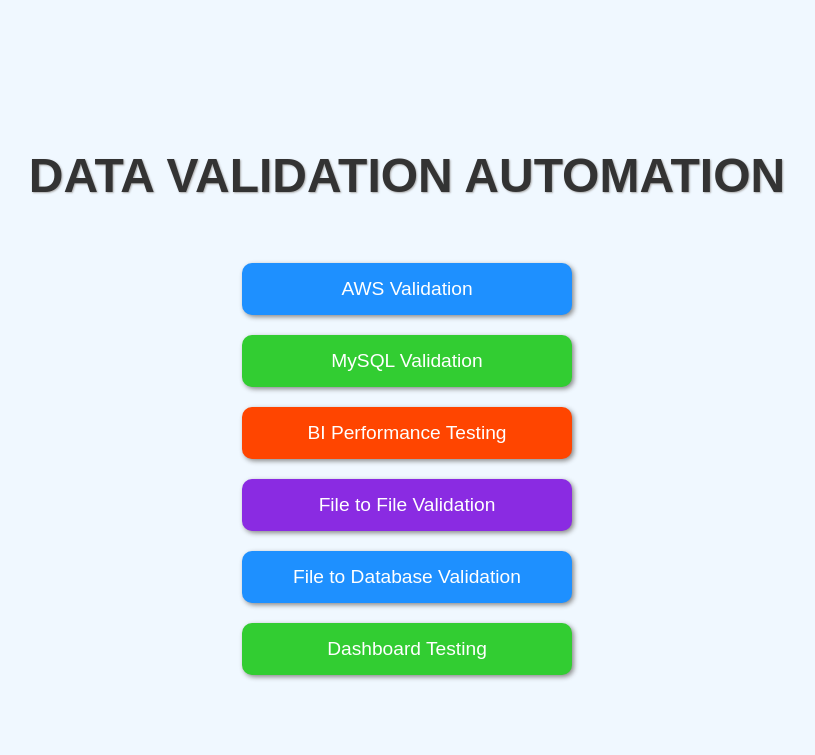
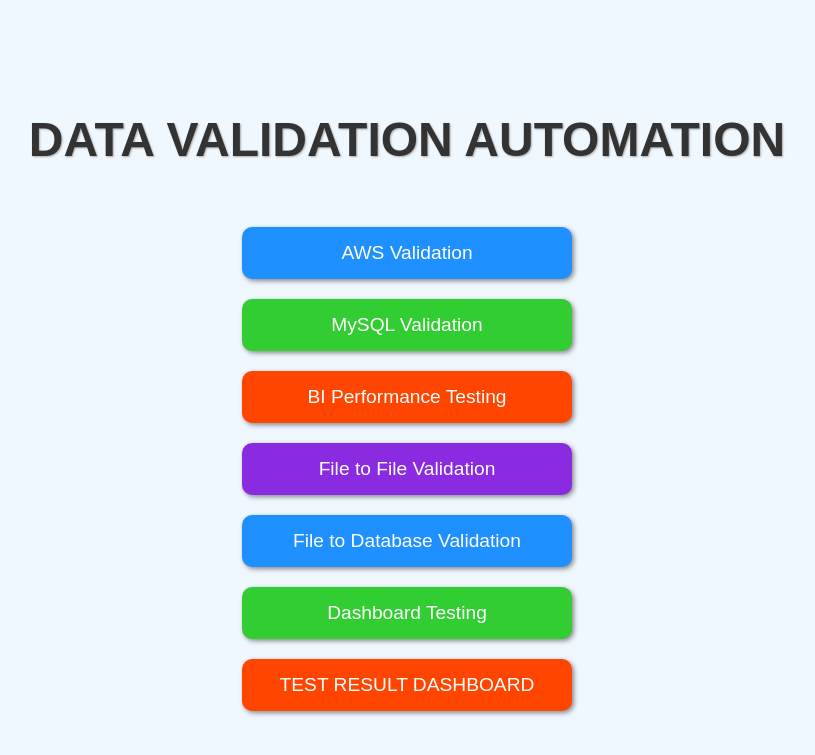
Before and after one commit to krishnainfoblox/data_dreamers, a Flask app: page / in a window 1280 px wide. Shown: the top 755 px of the page, without its empty margins (233-1048 px from the left). Run offline with Flask 3, Linux system fonts and the light colour scheme; some libraries are stand-ins or nearby versions.

Commit message:
21Jun2024-TEST-RESULT-powerbi-dashboard

```diff
--- a/templates/index.html
+++ b/templates/index.html
@@ -16,6 +16,7 @@
             <a href="/file-validation" class="button">File to File Validation</a>
             <a href="/file-to-database-validation" class="button">File to Database Validation</a>
             <a href="/bi-Validation" class="button">Dashboard Testing</a>
+            <a href="https://app.powerbi.com/groups/me/reports/90bc58a5-c28b-4d4b-86f0-b4c6d4435c36/b7d6e25bd91179dfb0c6?action=OpenReport&pbi_source=ChatInTeams" class="button">TEST RESULT DASHBOARD</a>
         </div>
     </div>
 </body>
```
Also changed, not shown: 1 other file.
